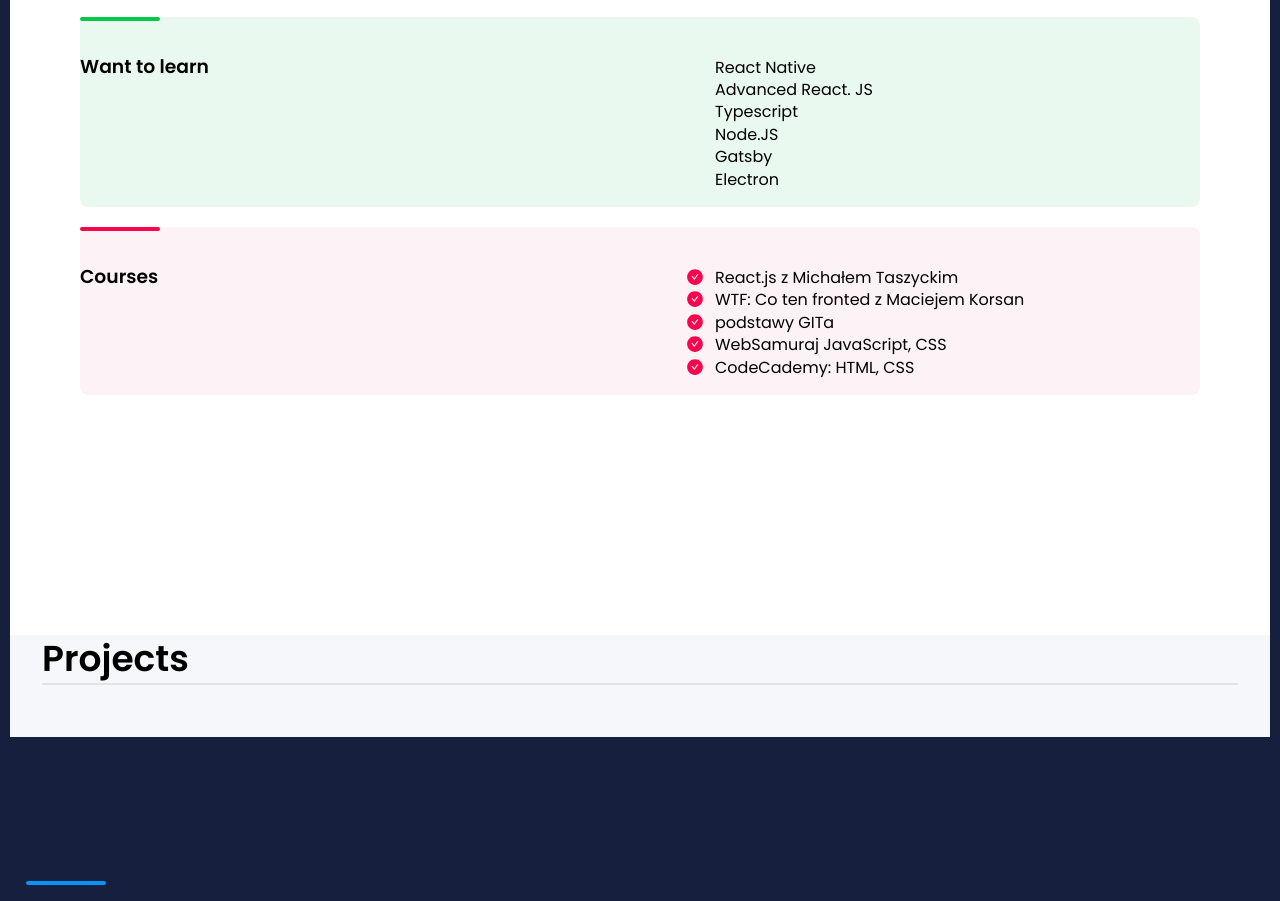
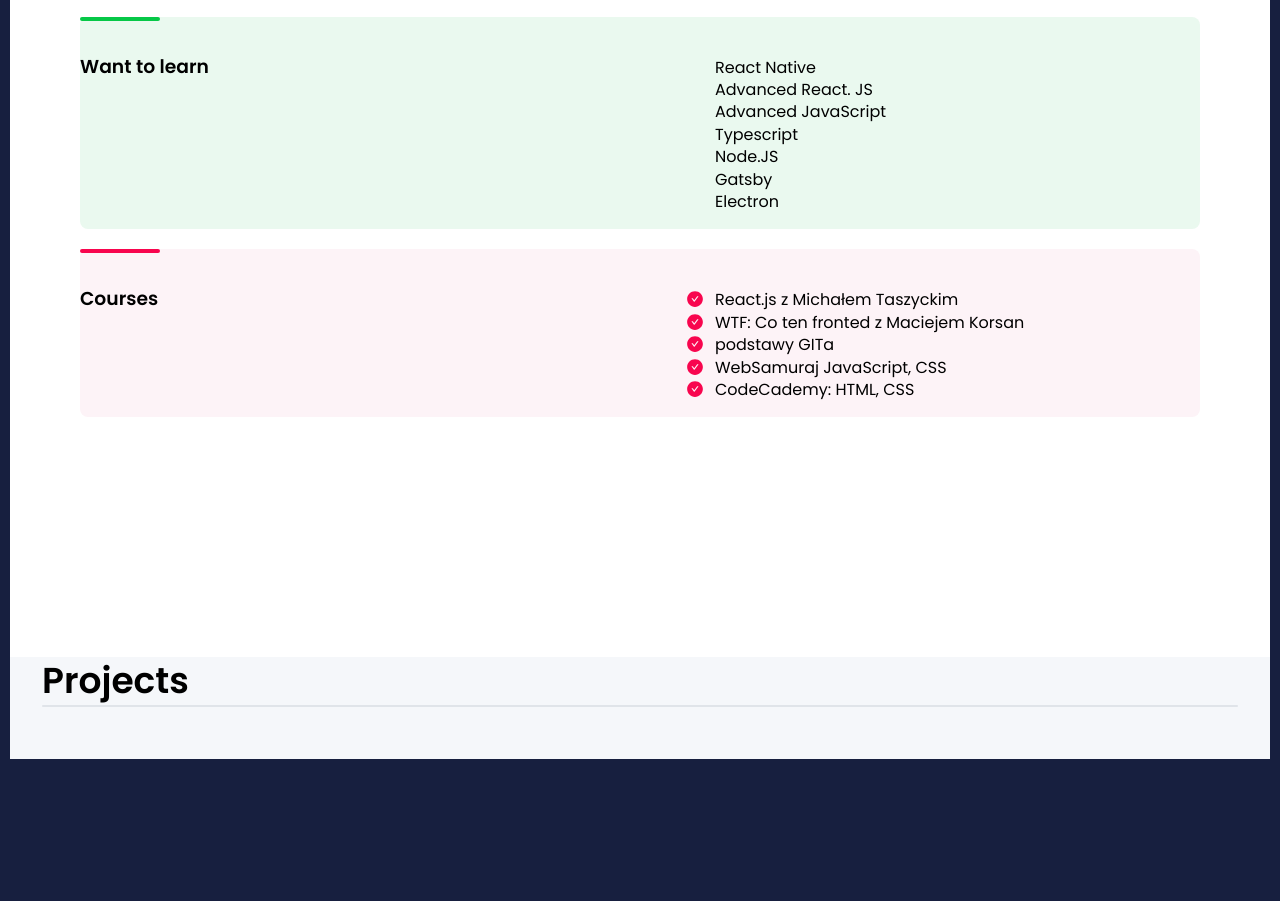
Before and after one commit to BartlomiejKar/portfolio, a website built with webpack: page src/content/index.html in a window 1280 px wide. Shown: the part 1377-2278 px from the top of the page. Built offline with nearby package versions, Linux system fonts and the light colour scheme; no server answers; files whose address does not match are found by name.

Commit message:
change learn list

```diff
--- a/src/content/index.html
+++ b/src/content/index.html
@@ -70,6 +70,7 @@
         <ul class="learn__list">
           <li class="learn__list-element">React Native</li>
           <li class="learn__list-element">Advanced React. JS</li>
+          <li class="learn__list-element">Advanced JavaScript</li>
           <li class="learn__list-element">Typescript</li>
           <li class="learn__list-element">Node.JS</li>
           <li class="learn__list-element">Gatsby</li>
```
Also changed, not shown: dist/index.html.
